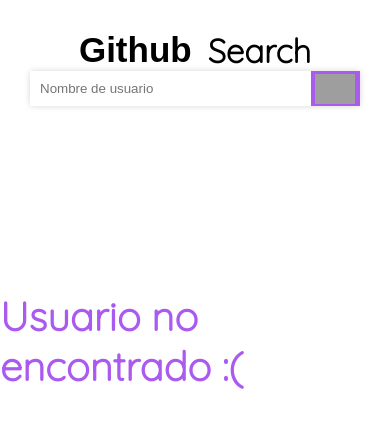
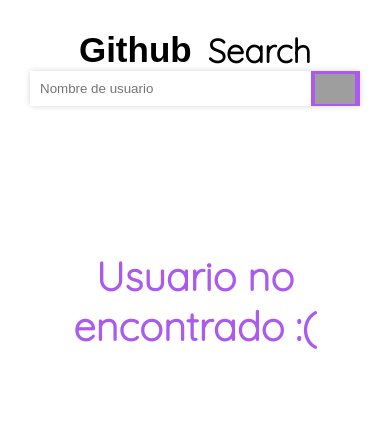
Before and after one commit to concretesolutions/frontend-recruiting-hsa, a React (Create React App) app in the folder github-search/: page /detalles in a window 390 px wide. Shown: the top 428 px of the page. Built offline with nearby package versions, Linux system fonts and the light colour scheme; grey boxes are pictures that could not be loaded; a web font is replaced by a local one.

Commit message:
componente usernotfound responsive

```diff
--- a/github-search/src/Styles/Componentes/_UserNotFound.scss
+++ b/github-search/src/Styles/Componentes/_UserNotFound.scss
@@ -1,11 +1,12 @@
 .userNotFound-container{
     display: flex;
     justify-content: center;
-    margin-top: 170px;
+    margin: 130px 50px 0px 50px;
 }
     .userNotFound-title{
         font-family: 'Quicksand';
         font-size: 40px;
         color: #AB5AEF;
         margin-top: 15px;
+        text-align: center;
     }
--- a/github-search/src/index.css
+++ b/github-search/src/index.css
@@ -156,13 +156,14 @@
 .userNotFound-container {
   display: flex;
   justify-content: center;
-  margin-top: 170px; }
+  margin: 130px 50px 0px 50px; }
 
 .userNotFound-title {
   font-family: 'Quicksand';
   font-size: 40px;
   color: #AB5AEF;
-  margin-top: 15px; }
+  margin-top: 15px;
+  text-align: center; }
 
 /* <---------------IMPORT VIEWS-------------------> */
 .home-container {
```
